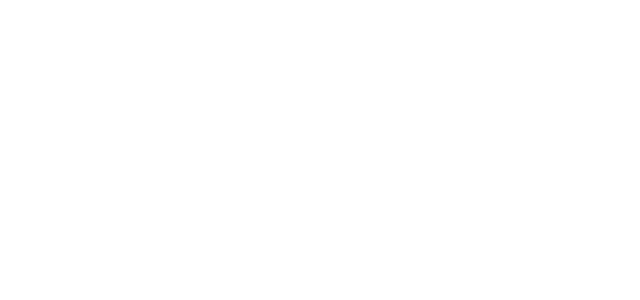
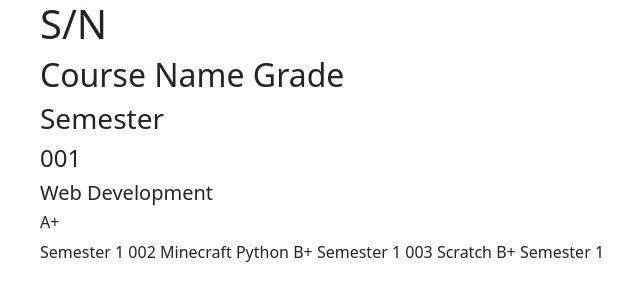
Before and after one commit to Techical7/endsems, a plain HTML site: page CT06/Question 1/index.html in a window 1280 px wide. Shown: the whole page, without its empty margins (42-682 px from the left). Drawn offline with Linux system fonts and the light colour scheme.

Commit message:
Oct 19, 2024, 6:41 AM

```diff
--- a/CT06/Question 1/index.html
+++ b/CT06/Question 1/index.html
@@ -10,6 +10,10 @@
 </head>
 <body>
     <div class="container">
+        <h1>S/N</h1>	<h2>Course Name	Grade</h2>	<h3>Semester</h3>
+<h4>001</h4>	<h5>Web Development</h5>	<h6>A+</h6>	<h7>Semester 1</h7>
+<h8>002</h8>	<h9>Minecraft Python</h9>	<h10>B+</h10>	</h11>Semester 1</h11>
+<h12>003</h12>	<h13>Scratch</h13>	<h14>B+</h14>	<h15>Semester 1</h15>
 
     </div>
 </body>
```
